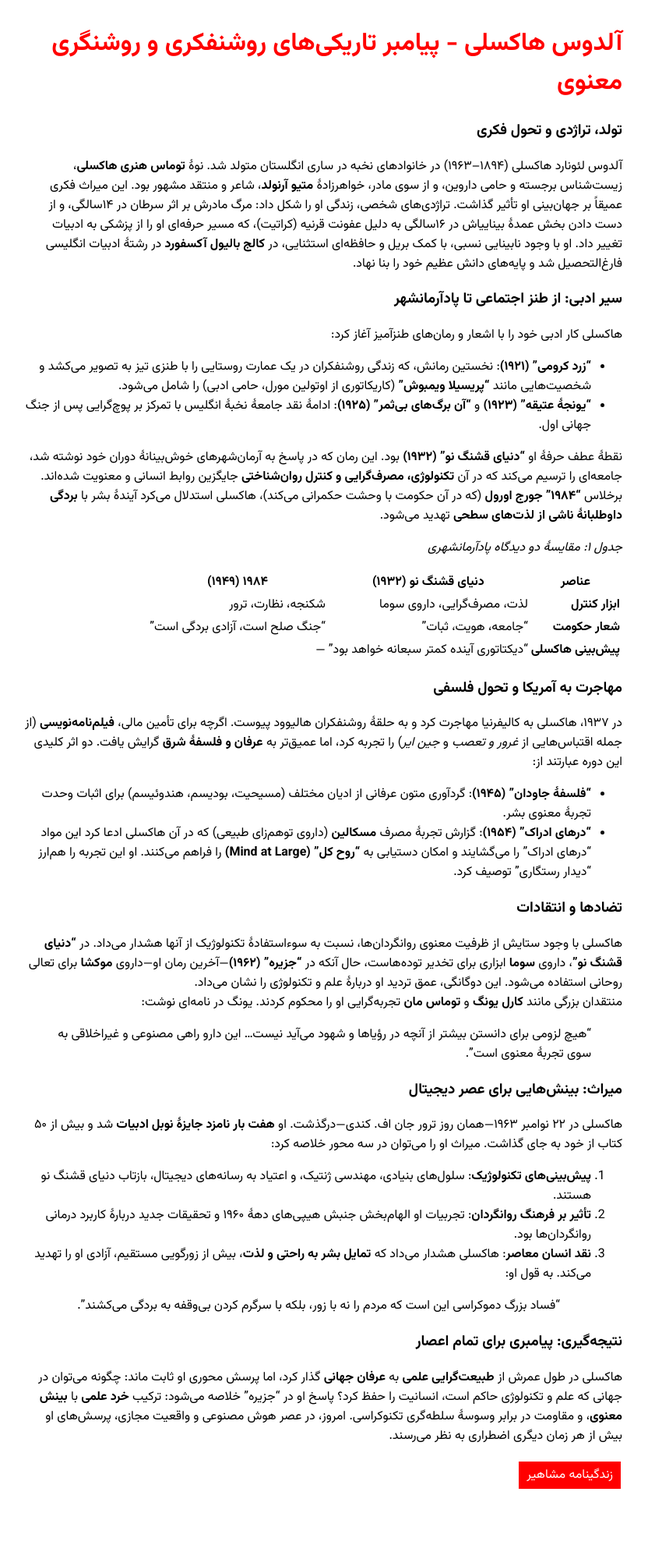
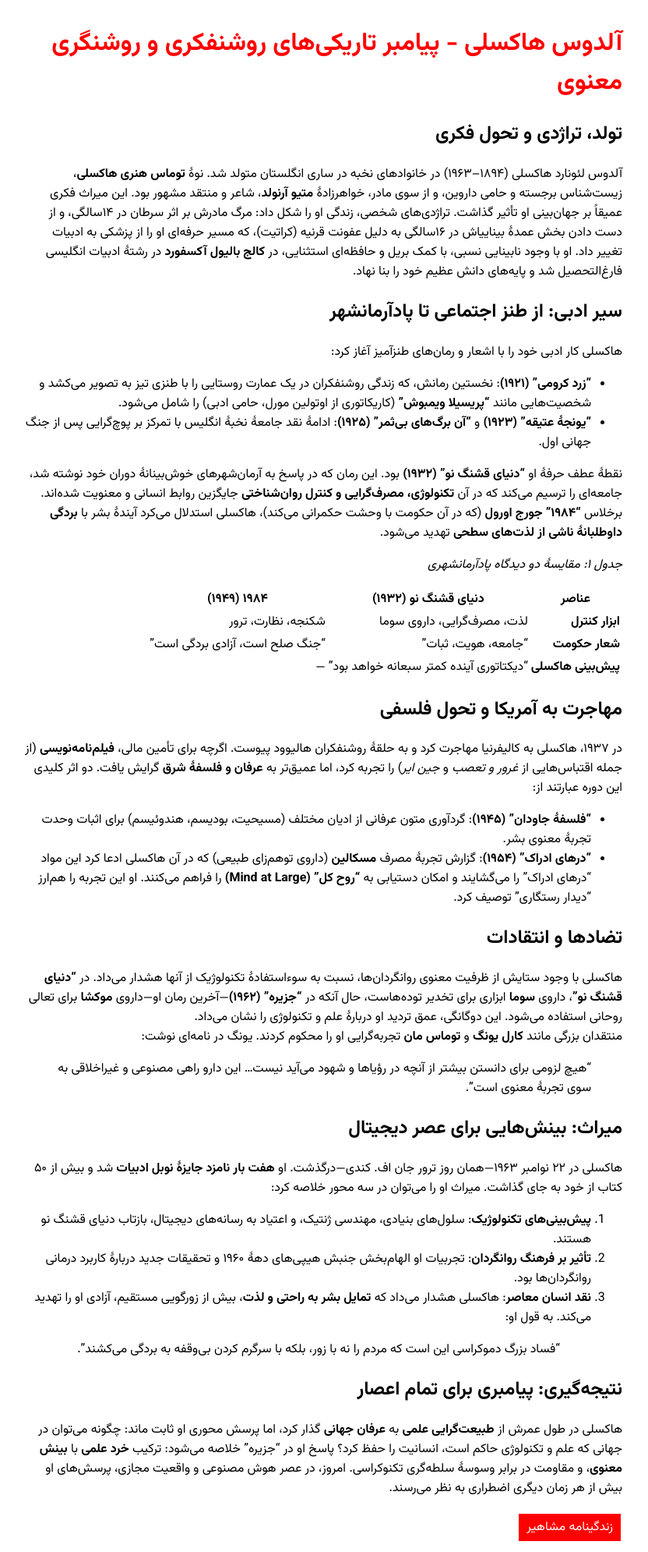
Before and after one commit to darkblog/darkblog.github.io, a Jekyll site: the page built from _posts/2025-6-28-1.md, in a window 1280 px wide. Shown: the whole page at 78% size, without its empty margins (225-1057 px from the left). Built offline with Jekyll 4.4.1, drawn with Linux system fonts in a browser that asks for light colours; before the commit the page ends 1923 px from its top, so only the background shows below that.

Commit message:
Update 2025-6-28-1.md

```diff
--- a/_posts/2025-6-28-1.md
+++ b/_posts/2025-6-28-1.md
@@ -3,10 +3,10 @@ layout: post
 title: آلدوس هاکسلی - پیامبر تاریکی‌های روشنفکری و روشنگری معنوی
 ---
 
-### تولد، تراژدی و تحول فکری
+## تولد، تراژدی و تحول فکری
 آلدوس لئونارد هاکسلی (۱۸۹۴–۱۹۶۳) در خانوادهای نخبه در ساری انگلستان متولد شد. نوهٔ **توماس هنری هاکسلی**، زیست‌شناس برجسته و حامی داروین، و از سوی مادر، خواهرزادهٔ **متیو آرنولد**، شاعر و منتقد مشهور بود. این میراث فکری عمیقاً بر جهان‌بینی او تأثیر گذاشت. تراژدی‌های شخصی، زندگی او را شکل داد: مرگ مادرش بر اثر سرطان در ۱۴سالگی، و از دست دادن بخش عمدهٔ بیناییاش در ۱۶سالگی به دلیل عفونت قرنیه (کراتیت)، که مسیر حرفه‌ای او را از پزشکی به ادبیات تغییر داد. او با وجود نابینایی نسبی، با کمک بریل و حافظه‌ای استثنایی، در **کالج بالیول آکسفورد** در رشتهٔ ادبیات انگلیسی فارغ‌التحصیل شد و پایه‌های دانش عظیم خود را بنا نهاد.
 
-### سیر ادبی: از طنز اجتماعی تا پادآرمانشهر
+## سیر ادبی: از طنز اجتماعی تا پادآرمانشهر
 هاکسلی کار ادبی خود را با اشعار و رمان‌های طنزآمیز آغاز کرد:
 - **"زرد کرومی" (۱۹۲۱)**: نخستین رمانش، که زندگی روشنفکران در یک عمارت روستایی را با طنزی تیز به تصویر می‌کشد و شخصیت‌هایی مانند **"پریسیلا ویمبوش"** (کاریکاتوری از اوتولین مورل، حامی ادبی) را شامل می‌شود.
 - **"یونجهٔ عتیقه" (۱۹۲۳)** و **"آن برگ‌های بی‌ثمر" (۱۹۲۵)**: ادامهٔ نقد جامعهٔ نخبهٔ انگلیس با تمرکز بر پوچ‌گرایی پس از جنگ جهانی اول.
@@ -21,22 +21,22 @@ title: آلدوس هاکسلی - پیامبر تاریکی‌های روشنفک
 | **شعار حکومت**      | "جامعه، هویت، ثبات"          | "جنگ صلح است، آزادی بردگی است" |
 | **پیش‌بینی هاکسلی** | "دیکتاتوری آینده کمتر سبعانه خواهد بود" | —                          |
 
-### مهاجرت به آمریکا و تحول فلسفی
+## مهاجرت به آمریکا و تحول فلسفی
 در ۱۹۳۷، هاکسلی به کالیفرنیا مهاجرت کرد و به حلقهٔ روشنفکران هالیوود پیوست. اگرچه برای تأمین مالی، **فیلم‌نامه‌نویسی** (از جمله اقتباس‌هایی از *غرور و تعصب* و *جین ایر*) را تجربه کرد، اما عمیق‌تر به **عرفان و فلسفهٔ شرق** گرایش یافت. دو اثر کلیدی این دوره عبارتند از:
 - **"فلسفهٔ جاودان" (۱۹۴۵)**: گردآوری متون عرفانی از ادیان مختلف (مسیحیت، بودیسم، هندوئیسم) برای اثبات وحدت تجربهٔ معنوی بشر.
 - **"درهای ادراک" (۱۹۵۴)**: گزارش تجربهٔ مصرف **مسکالین** (داروی توهم‌زای طبیعی) که در آن هاکسلی ادعا کرد این مواد "درهای ادراک" را می‌گشایند و امکان دستیابی به **"روح کل" (Mind at Large)** را فراهم می‌کنند. او این تجربه را هم‌ارز "دیدار رستگاری" توصیف کرد.
 
-### تضادها و انتقادات
+## تضادها و انتقادات
 هاکسلی با وجود ستایش از ظرفیت معنوی روانگردان‌ها، نسبت به سوءاستفادهٔ تکنولوژیک از آنها هشدار می‌داد. در **"دنیای قشنگ نو"**، داروی **سوما** ابزاری برای تخدیر توده‌هاست، حال آنکه در **"جزیره" (۱۹۶۲)**—آخرین رمان او—داروی **موکشا** برای تعالی روحانی استفاده می‌شود. این دوگانگی، عمق تردید او دربارهٔ علم و تکنولوژی را نشان می‌داد.
 منتقدان بزرگی مانند **کارل یونگ** و **توماس مان** تجربه‌گرایی او را محکوم کردند. یونگ در نامه‌ای نوشت:
 > "هیچ لزومی برای دانستن بیشتر از آنچه در رؤیاها و شهود می‌آید نیست... این دارو راهی مصنوعی و غیراخلاقی به سوی تجربهٔ معنوی است".
 
-### میراث: بینش‌هایی برای عصر دیجیتال
+## میراث: بینش‌هایی برای عصر دیجیتال
 هاکسلی در ۲۲ نوامبر ۱۹۶۳—همان روز ترور جان اف. کندی—درگذشت. او **هفت بار نامزد جایزهٔ نوبل ادبیات** شد و بیش از ۵۰ کتاب از خود به جای گذاشت. میراث او را می‌توان در سه محور خلاصه کرد:
 1. **پیش‌بینی‌های تکنولوژیک**: سلول‌های بنیادی، مهندسی ژنتیک، و اعتیاد به رسانه‌های دیجیتال، بازتاب دنیای قشنگ نو هستند.
 2. **تأثیر بر فرهنگ روانگردان**: تجربیات او الهام‌بخش جنبش هیپی‌های دههٔ ۱۹۶۰ و تحقیقات جدید دربارهٔ کاربرد درمانی روانگردان‌ها بود.
 3. **نقد انسان معاصر**: هاکسلی هشدار می‌داد که **تمایل بشر به راحتی و لذت**، بیش از زورگویی مستقیم، آزادی او را تهدید می‌کند. به قول او:
 > "فساد بزرگ دموکراسی این است که مردم را نه با زور، بلکه با سرگرم کردن بی‌وقفه به بردگی می‌کشند".
 
-### نتیجه‌گیری: پیامبری برای تمام اعصار
+## نتیجه‌گیری: پیامبری برای تمام اعصار
 هاکسلی در طول عمرش از **طبیعت‌گرایی علمی** به **عرفان جهانی** گذار کرد، اما پرسش محوری او ثابت ماند: چگونه می‌توان در جهانی که علم و تکنولوژی حاکم است، انسانیت را حفظ کرد؟ پاسخ او در "جزیره" خلاصه می‌شود: ترکیب **خرد علمی** با **بینش معنوی**، و مقاومت در برابر وسوسهٔ سلطه‌گری تکنوکراسی. امروز، در عصر هوش مصنوعی و واقعیت مجازی، پرسش‌های او بیش از هر زمان دیگری اضطراری به نظر می‌رسند.
```
